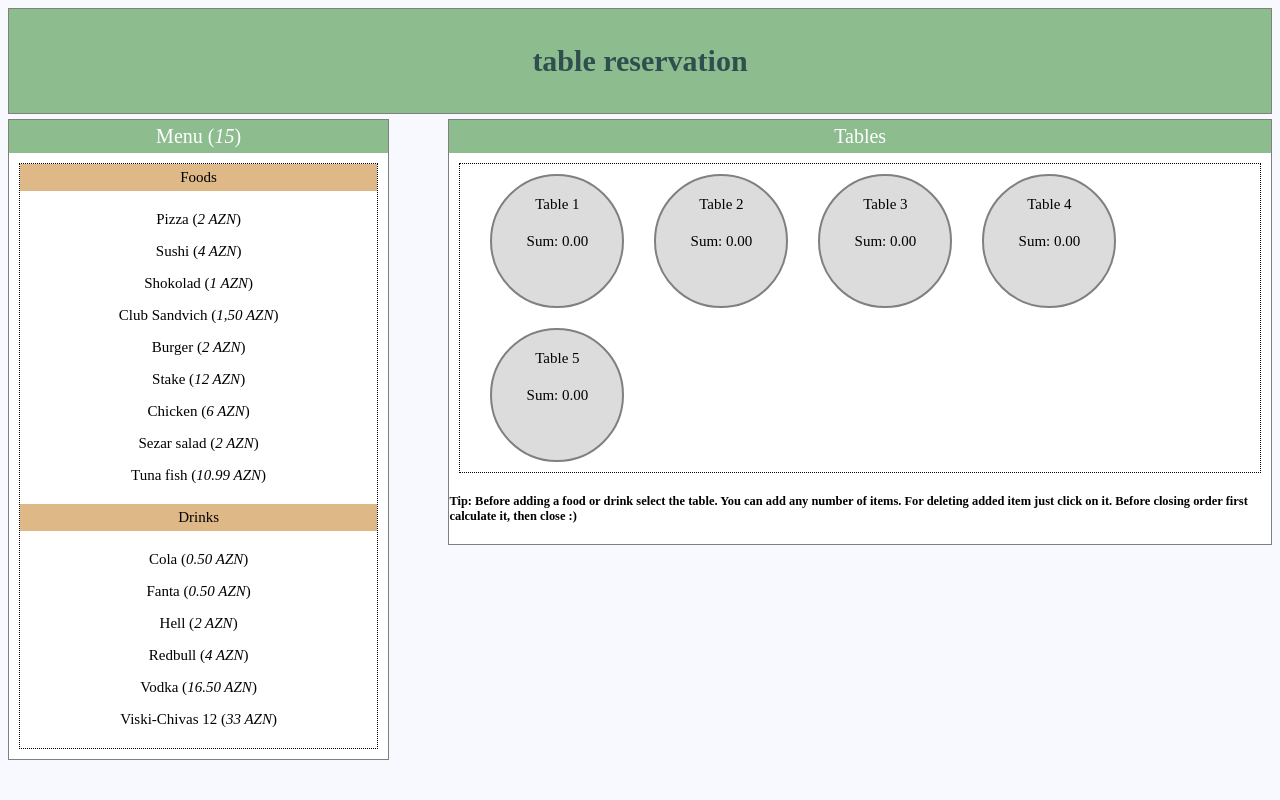
After one commit to ZahraAbiri/cafe_project, a Flask app: page /tables in a window 1280 px wide. The commit adds this page. Run offline with Flask 2, Linux system fonts and the light colour scheme; some libraries are stand-ins or nearby versions.

Commit message:
add resturant table

```diff
--- a/app.py
+++ b/app.py
@@ -12,5 +12,6 @@ from view.commentsView import home
 from view.menuItemView import add_menu_items,delete_menu_item,update_menu_items
 from  view.signinView import user_sign_in
 from  view.loginView import user_log_in
+from  view.getOrdersView import tables_order
 
 app.run(debug=True)
--- a/models/Category.py
+++ b/models/Category.py
@@ -6,7 +6,7 @@ from core.db_manager import engine
 
 base = declarative_base()
 session = session.sessionmaker(bind=engine)()
-base.metadata.create_all(engine)
+
 
 
 class Categories(base):
--- a/models/Comments.py
+++ b/models/Comments.py
@@ -9,7 +9,7 @@ from core.db_manager import engine
 
 base = declarative_base()
 session = session.sessionmaker(bind=engine)()
-base.metadata.create_all(engine)
+
 class Comments(base):
     __tablename__ = 'comments'
     _id = Column('id', Integer, unique=True, primary_key=True)
--- a/models/Order_menu_item.py
+++ b/models/Order_menu_item.py
@@ -9,13 +9,15 @@ from core.db_manager import engine
 
 base = declarative_base()
 session = session.sessionmaker(bind=engine)()
-base.metadata.create_all(engine)
+from models.Menu_items import Menu_item
+from models.Orders import Orders
+
 
 class Order_menu_items(base):
     __tablename__ = 'order_menu_items'
     _id = Column('id', Integer, unique=True, primary_key=True)
     order_id = Column('order_id', Integer, ForeignKey('orders.order_id'), nullable=True)
-    menu_item_id = Column('menu_item_id', Integer, ForeignKey('menu_item.menu_item_id'), nullable=True)
+    menu_item_id = Column('menu_item_id', Integer, ForeignKey(Orders._id), nullable=True)
     number = Column('number', Integer)
 
 base.metadata.create_all(engine)
--- a/models/Reciept.py
+++ b/models/Reciept.py
@@ -9,7 +9,8 @@ from core.db_manager import engine
 
 base = declarative_base()
 session = session.sessionmaker(bind=engine)()
-base.metadata.create_all(engine)
+from models.Orders import Orders
+
 
 class Recipt(base):
     __tablename__ = 'recipt'
@@ -18,7 +19,7 @@ class Recipt(base):
     total_price = Column('total_price', Integer)
     # total_price_discount = Column('total_price', Integer) todo
     date = Column('date', Date)
-    order_id = Column('order_id', Integer, ForeignKey('orders.order_id'), nullable=True)
+    order_id = Column('order_id', Integer, ForeignKey(Orders._id), nullable=True)
 
 
 base.metadata.create_all(engine)
--- a/models/Tables.py
+++ b/models/Tables.py
@@ -9,7 +9,7 @@ from core.db_manager import engine
 
 base = declarative_base()
 session = session.sessionmaker(bind=engine)()
-base.metadata.create_all(engine)
+
 
 class Tables(base):
     __tablename__ = 'tables'
--- a/models/user.py
+++ b/models/user.py
@@ -7,7 +7,7 @@ from core.db_manager import engine
 
 base = declarative_base()
 session = session.sessionmaker(bind=engine)()
-base.metadata.create_all(engine)
+
 
 
 class User(base):
--- /dev/null
+++ b/static/css/lunchTable.css
@@ -0,0 +1,149 @@
+body {
+
+	background: #f8f8ff;
+	color: black;
+	font-size: 15px;
+
+}
+
+#basliq {
+background: #8dbc8f;
+color: #2f4f4f;
+text-align: center;
+margin: auto;
+border: 1px solid grey;
+padding: 10px;
+font-size: 20px;
+}
+
+.title {
+background: #8dbc8f;
+color: white;
+margin: auto;
+text-align: center;
+padding: 5px;
+font-size: 20px;
+}
+
+.contain {
+
+border: 1px dotted black;
+margin: 10px;
+}
+
+#leftpanel {
+
+	background: white;
+	color: black;
+	width: 30%;
+	border: 1px solid grey;
+	margin: auto;
+	margin-top: 5px;
+	margin-bottom: 5px;
+	float: left;
+}
+
+.qida {
+background: #deb887;
+color: black;
+margin: auto;
+text-align: center;
+padding: 5px;
+
+}
+
+.yemek, .icki {
+background: #ffffff;
+color: black;
+margin: auto;
+text-align: center;
+padding: 5px;
+
+}
+
+.yemek p, .icki p {
+	cursor: pointer;
+}
+
+#rightpanel {
+
+	background: white;
+	color: black;
+	width: 65%;
+	border: 1px solid grey;
+	margin: auto;
+	margin-top: 5px;
+	margin-bottom: 5px;
+	float: right;
+}
+
+.table {
+	text-align: center;
+	width: 130px;
+	height: 130px;
+	border: 2px solid grey;
+	border-radius: 100%;
+	background: #dcdcdc;
+	display: inline-block;
+	margin-left: 30px;
+	margin-top: 10px;
+	margin-bottom: 10px;
+	float: left;
+	cursor: pointer;
+}
+
+.table p {
+	position: relative;
+	top: 40px;
+	width: 100px;
+	margin: auto;
+	word-wrap: break-word;
+
+}
+
+.table span {
+	position: relative;
+	top: 20px;
+	width: 100px;
+	margin: auto;
+}
+
+
+.table-result {
+	border: 1px dotted green;
+	margin: 10px;
+	min-height: 20px;
+
+}
+
+.table-result p {
+	word-wrap: break-word;
+	margin-left: 5px;
+	margin-right: 5px;
+}
+
+.table-result p span {
+	background: #b0c4de;
+	color: #191970;
+	cursor: pointer;
+}
+
+.table-result span {
+	background: #dcdcdc;
+	color: #2f4f4f;
+	margin-left: 2px;
+	padding-left: 2px;
+	padding-right: 2px;
+}
+
+.hesab {
+	outline: none;
+	background: #778899;
+	color: #ffffff;
+	padding: 5px;
+	margin-bottom: 5px;
+	margin-left: 5px;
+}
+.clear {
+	clear: both;
+}
--- /dev/null
+++ b/static/js/lunchTable.js
@@ -0,0 +1,179 @@
+$(document).ready(function () {
+
+    function StaffMember(name, discountPercent) {
+        this.name = name;
+        this.discountPercent = discountPercent;
+    }
+
+// Create yourself again as 'me' with a staff discount of 20%
+    var me = new StaffMember("Ceki", 20);
+
+
+    var cashRegister = {
+        total: 0,
+        lastTransactionAmount: 0,
+        add: function (itemCost) {
+            this.total += (itemCost || 0);
+            this.lastTransactionAmount = itemCost;
+        },
+        scan: function (item, quantity) {
+            switch (item) {
+
+                //qida
+                case "pizza":
+                    this.add(2 * quantity);
+                    break;
+                case "sushi":
+                    this.add(4 * quantity);
+                    break;
+                case "shokolad":
+                    this.add(1 * quantity);
+                    break;
+                case "clubsandvich":
+                    this.add(1.50 * quantity);
+                    break;
+                case "burger":
+                    this.add(2 * quantity);
+                    break;
+                case "stake":
+                    this.add(12 * quantity);
+                    break;
+                case "chicken":
+                    this.add(6 * quantity);
+                    break;
+                case "sezarsalad":
+                    this.add(2 * quantity);
+                    break;
+                case "tunafish":
+                    this.add(10.99 * quantity);
+                    break;
+
+                //icki
+                case "cola":
+                    this.add(0.5 * quantity);
+                    break;
+                case "fanta":
+                    this.add(0.5 * quantity);
+                    break;
+                case "hell":
+                    this.add(2 * quantity);
+                    break;
+                case "redbul":
+                    this.add(4 * quantity);
+                    break;
+                case "vodka":
+                    this.add(16.50 * quantity);
+                    break;
+                case "viski":
+                    this.add(33 * quantity);
+                    break;
+
+
+            }
+            return true;
+        },
+        voidLastTransaction: function () {
+            this.total -= this.lastTransactionAmount;
+            this.lastTransactionAmount = 0;
+        },
+        // Create a new method applyStaffDiscount here
+        applyStaffDiscount: function (employee) {
+            this.total -= this.total * (employee.discountPercent / 100);
+
+        }
+
+    };
+
+
+//cashRegister.applyStaffDiscount(me);
+
+
+// Hide all table result divs
+    $("#rightpanel .table-result").hide();
+
+//Toggle table result divs with clicking on related table
+
+    $("#rightpanel .contain").on("click", ".table", function () {
+
+        var tabid = $(this).attr("id");
+
+
+        $("#leftpanel .contain p").removeAttr("class");
+        $("#leftpanel .contain p").addClass(tabid);
+        $("#rightpanel").children(".table-result").hide();
+        $("#rightpanel").children("#table" + tabid + "").toggle();
+
+
+    });
+
+// Show the total bill
+    $("#rightpanel .contain .table p").html('Sum: ' + cashRegister.total.toFixed(2) + '');
+
+
+//add qida to result-panel by clicking qidalar
+
+    $("#leftpanel .contain p").click(function () {
+
+        var tabid = $(this).attr("class");
+
+        if (tabid == null) {
+            alert("Please select table");
+        } else {
+
+            var orders = [];
+            var yemek = $(this).attr("id"); // get the value of attribute id
+            $("#rightpanel #table" + tabid + ".table-result p").append("<span>" + yemek + ",</span>");
+
+        }
+
+// click on table result items for deleting them
+        $("#rightpanel #table" + tabid + ".table-result p").on("click", "span", function () {
+            $(this).remove();
+        });
+
+
+// click to result table and show the price
+        $("#rightpanel #table" + tabid + ".table-result button#sum").click(function () {
+
+            var metn = $("#rightpanel #table" + tabid + ".table-result p").text(); // get the text of table result
+            var letterorders = metn.length; // count characters from metn text
+            var yemek2 = metn.substring(0, letterorders - 1); // cut the last comma
+
+            var orders = yemek2.split(",");
+
+
+            var count = {};
+            orders.forEach(function (i) {
+                count[i] = (count[i] || 0) + 1;
+            });
+            cashRegister.total = 0;
+
+            for (u = 0; u < orders.length; u++) {
+                //cashRegister.total = 0;
+                cashRegister.scan(orders[u], 1);
+
+
+            }
+
+            console.log();
+            $("#rightpanel .contain #" + tabid + ".table p").html('Sum: ' + (cashRegister.total).toFixed(2) + '');
+
+
+        });
+
+// here close the table and set the sum to zero
+        $("#rightpanel #table" + tabid + ".table-result button#close").click(function () {
+
+
+            cashRegister.total = 0;
+            $("#rightpanel .contain #" + tabid + ".table p").html('Sum: ' + (cashRegister.total).toFixed(2) + '');
+            $("#rightpanel #table" + tabid + ".table-result p").empty();
+
+
+        });
+
+
+    });
+
+
+});
--- a/templates/loginPage.html
+++ b/templates/loginPage.html
@@ -18,7 +18,7 @@
                     <div class="col-md-5 col-sm-12 col-xs-12 c1 p-5">
 <!--                        <div class="row mb-5 m-3"><img src="https://i.imgur.com/pFfTOwy.jpg" width="70vw" height="55vh"-->
 <!--                                                       alt=""></div>-->
-                        <img src="https://i.imgur.com/kdE7GKw.jpg" width="120vw" height="210vh" class="mx-auto d-flex"
+                        <img src="../static/image/user.jpg" width="120vw" height="210vh" class="mx-auto d-flex"
                              alt="Teacher">
                         <div class="row justify-content-center">
                             <div class="w-75 mx-md-5 mx-1 mx-sm-2 mb-5 mt-4 px-sm-5 px-md-2 px-xl-1 px-2">
--- /dev/null
+++ b/templates/lunchTable.html
@@ -0,0 +1,105 @@
+<!DOCTYPE html>
+<html lang="en">
+<head>
+    <meta charset="UTF-8">
+    <title>Title</title>
+</head>
+<body>
+<html>
+<head>
+    <title> Simple table </title>
+    <link rel="stylesheet" type="text/css" href="../static/css/lunchTable.css">
+    <script type="text/javascript" src="https://ajax.googleapis.com/ajax/libs/jquery/1.11.3/jquery.min.js"></script>
+    <script type="text/javascript" src="../static/js/lunchTable.js"></script>
+    <script src="https://code.jquery.com/jquery-1.9.1.js"></script>
+<!--    <script src="path-para-seu-script"></script>-->
+</head>
+<body>
+<div id="basliq"><h2>table reservation</h2></div>
+
+<div id="leftpanel">
+    <div class="title"> Menu (<i>15</i>)</div>
+    <div class="contain">
+        <div class="qida"> Foods</div>
+        <div class="yemek">
+            <p id="pizza"> Pizza (<i>2 AZN</i>)</p>
+            <p id="sushi"> Sushi (<i>4 AZN</i>)</p>
+            <p id="shokolad"> Shokolad (<i>1 AZN</i>)</p>
+            <p id="clubsandvich"> Club Sandvich (<i>1,50 AZN</i>)</p>
+            <p id="burger"> Burger (<i>2 AZN</i>)</p>
+            <p id="stake"> Stake (<i>12 AZN</i>)</p>
+            <p id="chicken"> Chicken (<i>6 AZN</i>)</p>
+            <p id="sezarsalad"> Sezar salad (<i>2 AZN</i>)</p>
+            <p id="tunafish"> Tuna fish (<i>10.99 AZN</i>)</p>
+
+        </div>
+
+        <div class="qida"> Drinks</div>
+        <div class="icki">
+            <p id="cola"> Cola (<i>0.50 AZN</i>)</p>
+            <p id="fanta"> Fanta (<i>0.50 AZN</i>)</p>
+            <p id="hell"> Hell (<i>2 AZN</i>)</p>
+            <p id="redbul"> Redbull (<i>4 AZN</i>)</p>
+            <p id="vodka"> Vodka (<i>16.50 AZN</i>)</p>
+            <p id="viski"> Viski-Chivas 12 (<i>33 AZN</i>)</p>
+
+
+        </div>
+    </div>
+
+</div>
+
+<div id="rightpanel">
+    <div class="title"> Tables</div>
+    <div class="contain">
+        <div class="table" id="1"><span>Table 1</span>
+            <p></p></div>
+        <div class="table" id="2"><span>Table 2</span>
+            <p></p></div>
+        <div class="table" id="3"><span>Table 3</span>
+            <p></p></div>
+        <div class="table" id="4"><span>Table 4</span>
+            <p></p></div>
+        <div class="table" id="5"><span>Table 5</span>
+            <p></p></div>
+
+        <div class="clear"></div>
+    </div>
+
+    <div class="table-result" id="table1"><span>Table 1:</span>
+        <p></p><br/>
+        <button class="hesab" id="sum">Calculate</button>
+        <button class="hesab" id="close">Close the order</button>
+    </div>
+    <div class="table-result" id="table2"><span>Table 2:</span>
+        <p></p><br/>
+        <button class="hesab" id="sum">Calculate</button>
+        <button class="hesab" id="close">Close the order</button>
+    </div>
+    <div class="table-result" id="table3"><span>Table 3:</span>
+        <p></p><br/>
+        <button class="hesab" id="sum">Calculate</button>
+        <button class="hesab" id="close">Close the order</button>
+    </div>
+    <div class="table-result" id="table4"><span>Table 4:</span>
+        <p></p><br/>
+        <button class="hesab" id="sum">Calculate</button>
+        <button class="hesab" id="close">Close the order</button>
+    </div>
+    <div class="table-result" id="table5"><span>Table 5:</span>
+        <p></p><br/>
+        <button class="hesab" id="sum">Calculate</button>
+        <button class="hesab" id="close">Close the order</button>
+    </div>
+    <h5> Tip: Before adding a food or drink select the table. You can add any number of items. For deleting added item
+        just click on it. Before closing order first calculate it, then close :) </h5>
+</div>
+
+<div class="clear"></div>
+
+</body>
+</html>
+
+
+</body>
+</html>
```
Also changed, not shown: models/Menu_items.py (+10 -7 lines), models/Orders.py (+5 -3 lines), view/getOrdersView.py (+20 -0 lines), static/image/user.jpg (added).
